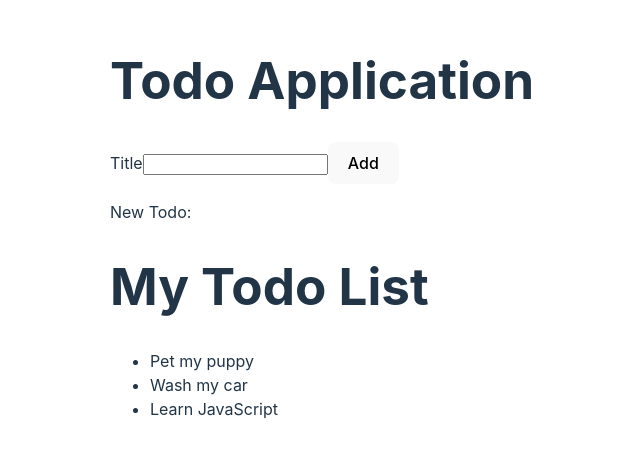
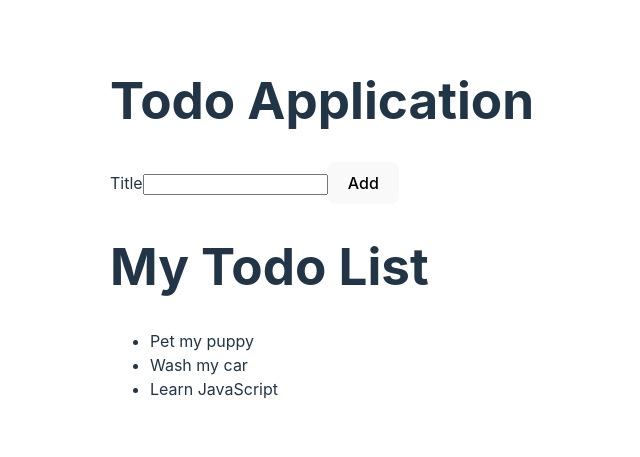
Before and after one commit to Silversirina/react-todo, a React (Vite) app: page / in a window 1280 px wide. Shown: the part 173-630 px from the top of the page, without its empty margins (318-958 px from the left). Built offline with nearby package versions, Linux system fonts and the light colour scheme.

Commit message:
Update App.jsx

```diff
--- a/src/App.jsx
+++ b/src/App.jsx
@@ -1,17 +1,19 @@
-import React, { useState } from 'react'; // Correct single import
+import { useState } from 'react'
+import reactLogo from './assets/react.svg'
+import viteLogo from '/vite.svg'
+import React from 'react';
 import './App.css';
-import TodoList from './TodoList';
-import AddTodoForm from './AddTodoForm';
+import TodoList from './TodoList'; // Import the TodoList
+import AddTodoForm from './AddTodoForm'; // Import the AddTodoForm
 
 function App() {
-  const [newTodo, setNewTodo] = useState('');
-
   return (
     <>
       <h1>Todo Application</h1>
-      <AddTodoForm onAddTodo={setNewTodo} />
-      <p>New Todo: {newTodo}</p>
+      <AddTodoForm />
+
       <TodoList />
+
     </>
   );
 }
```
